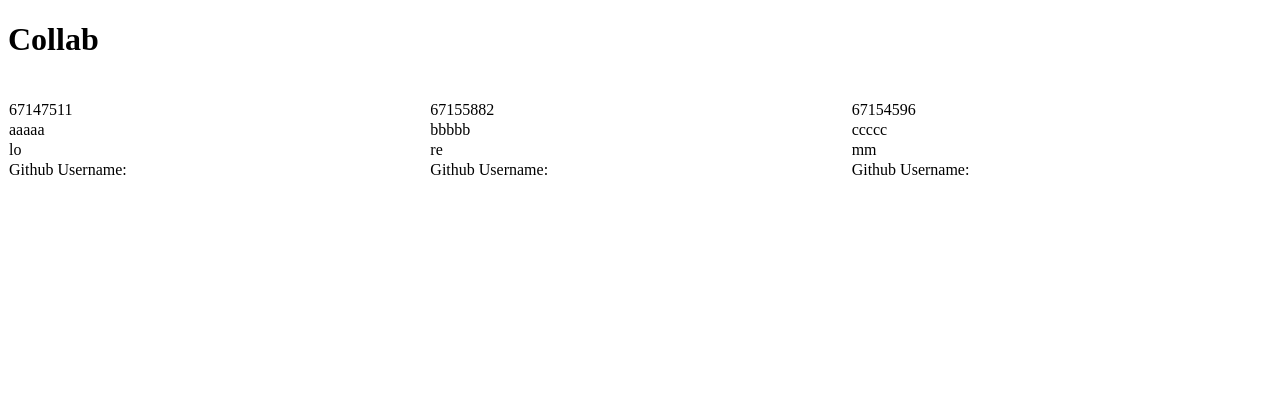
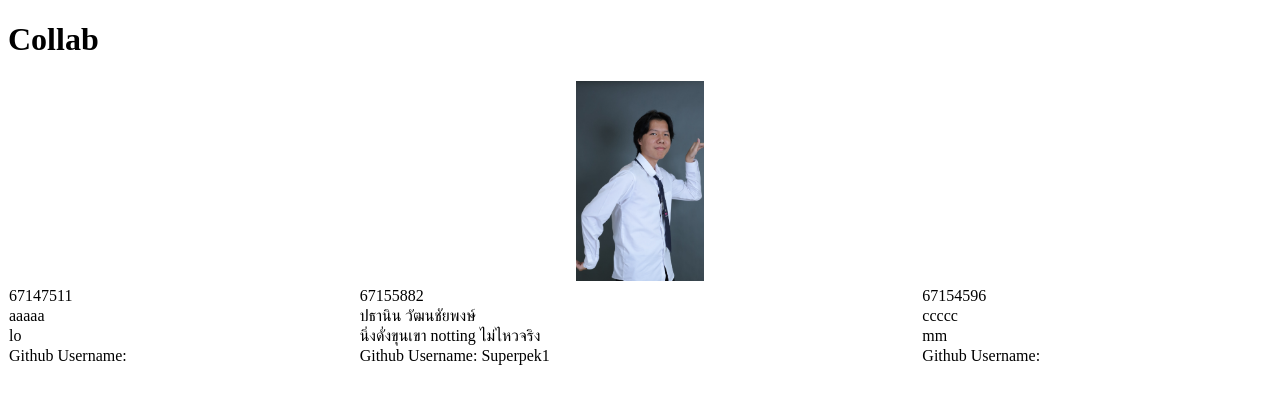
Before and after one commit to Superpek1/Members, a plain HTML site: page index.html in a window 1280 px wide. Drawn offline with Linux system fonts and the light colour scheme.

Commit message:
git changes+

```diff
--- a/index.html
+++ b/index.html
@@ -14,7 +14,7 @@
      <table>
         <tr>
             <th><img src="./appointment-reminders-removebg-preview.png" alt="" height="200px"></th>
-            <th><img src="./appointment-reminders-removebg-preview.png" alt="" height="200px"></th>
+            <th><img src="./img/67155882.jpg" alt="" height="200px"></th>
             <th><img src="./appointment-reminders-removebg-preview.png" alt="" height="200px"></th>
         </tr>
         <tr>
@@ -24,17 +24,17 @@
         </tr>
         <tr>
             <td>aaaaa</td>
-            <td>bbbbb</td>
+            <td>ปธานิน วัฒนชัยพงษ์</td>
             <td>ccccc</td>
         </tr>
         <tr>
             <td>lo</td>
-            <td>re</td>
+            <td>นิ่งดั่งขุนเขา notting ไม่ไหวจริง</td>
             <td>mm</td>
         </tr>
         <tr>
             <td>Github Username: </td>
-            <td>Github Username: </td>
+            <td>Github Username: Superpek1 </td>
             <td>Github Username: </td>
         </tr>
     </table>
```
Also changed, not shown: img/67155882.jpg (added).
